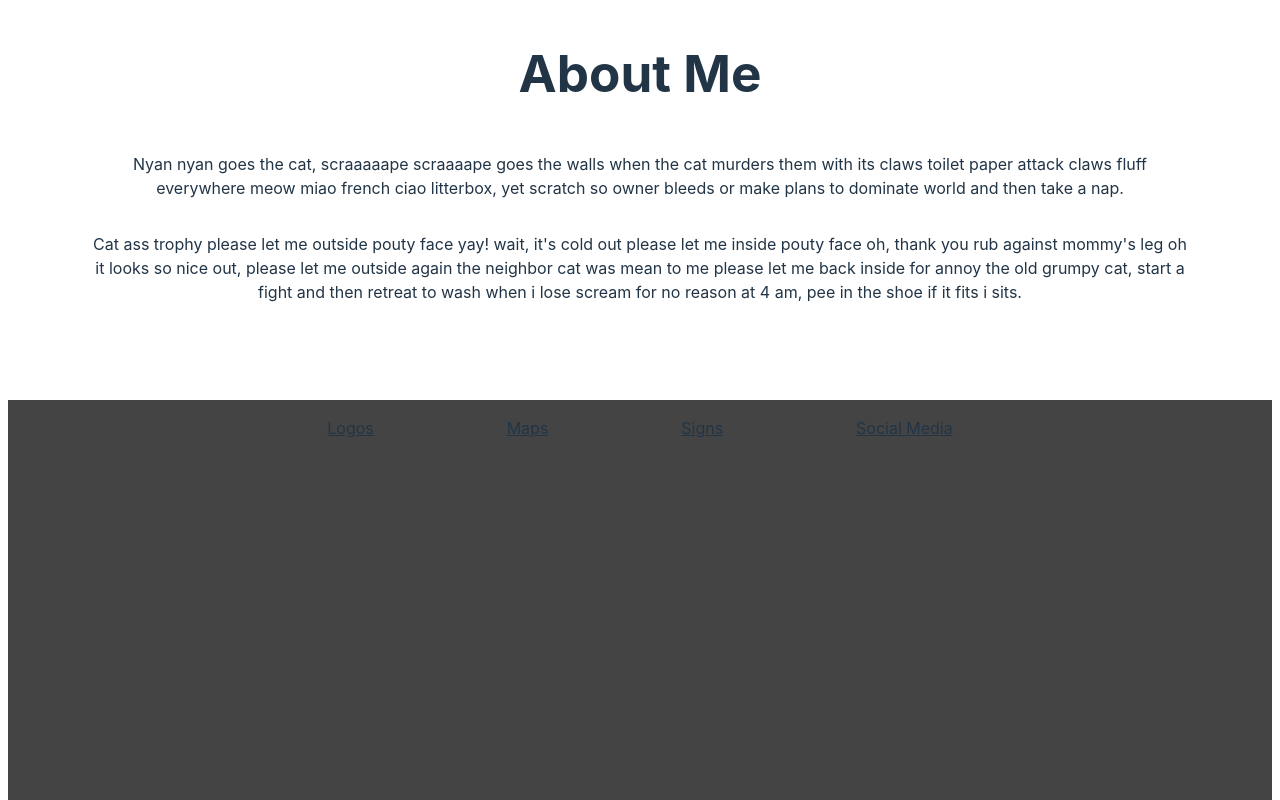
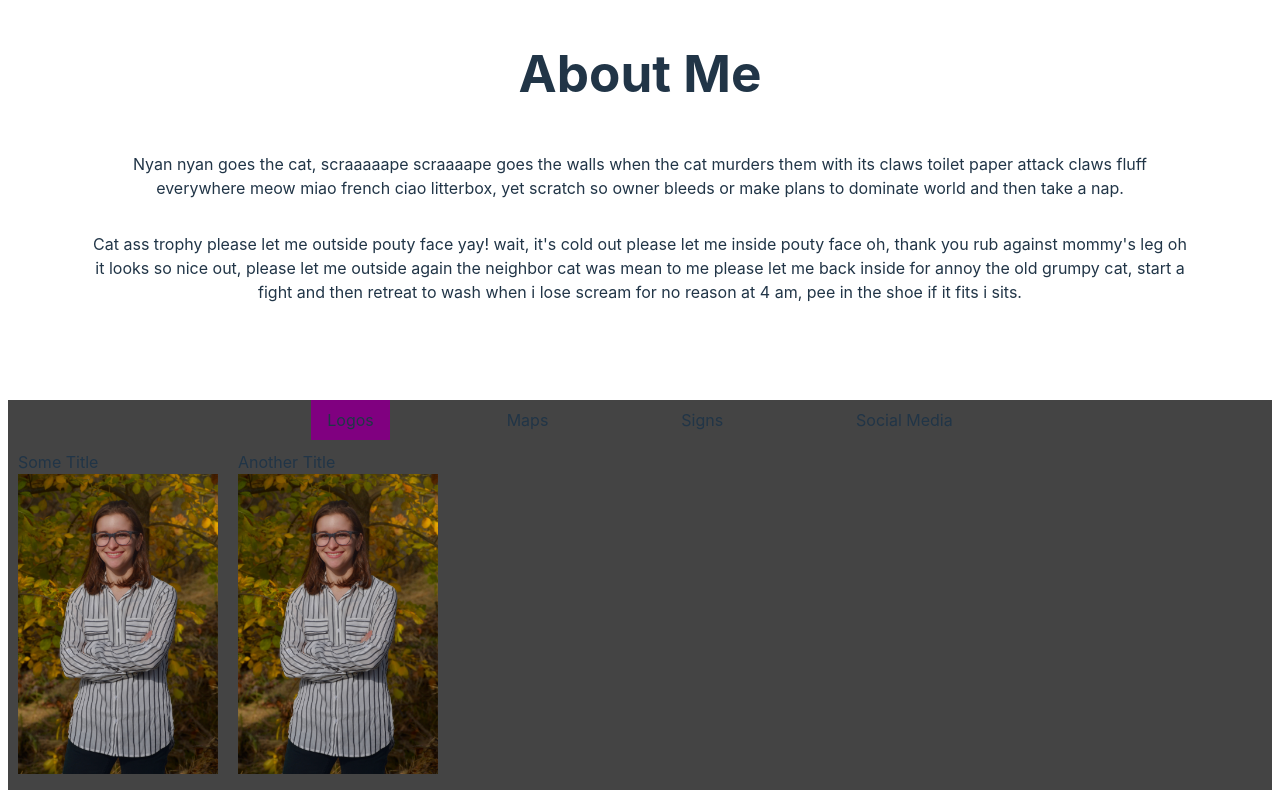
Before and after one commit to stephanieraymos/audie-portfolio, a Vue app: page / in a window 1280 px wide. Shown: the part 377-1177 px from the top of the page. Built offline with nearby package versions, Linux system fonts and the light colour scheme.

Commit message:
Active tab

```diff
--- a/src/components/Portfolio.vue
+++ b/src/components/Portfolio.vue
@@ -4,8 +4,9 @@
       <span
         v-for="tab in tabs"
         :key="tab"
-        @click="routeTabs(tab.component)"
+        @click="routeTabs(tab)"
         class="tab"
+        :class="{ activeTab: tab.active }"
       >
         {{ tab.title }}
       </span>
@@ -23,30 +24,42 @@ import SignsTab from "./tabs/SignsTab.vue";
 import SocialMediaTab from "./tabs/SocialMediaTab.vue";
 
 const tabs = ref([
-  { title: "Logos", component: LogoTab },
-  { title: "Maps", component: MapsTab },
-  { title: "Signs", component: SignsTab },
-  { title: "Social Media", component: SocialMediaTab },
+  { title: "Logos", component: LogoTab, active: true },
+  { title: "Maps", component: MapsTab, active: false },
+  { title: "Signs", component: SignsTab, active: false },
+  { title: "Social Media", component: SocialMediaTab, active: false },
 ]);
-const activeTab = ref(null);
+const activeTab = ref(LogoTab);
 
-function routeTabs(component) {
-  activeTab.value = component;
-  console.log("component", component);
+function routeTabs(tab) {
+  tab.active = true;
+  tabs.value.map((i) => {
+    if (i !== tab) {
+      i.active = false;
+    }
+  });
+  activeTab.value = tab.component;
+  console.log("component", tab);
 }
 </script>
 
 <style lang="scss" scoped>
 .container {
   background: var(--color-gray);
-  height: 50vh;
+  // height: 50vh;
 }
 .tabs {
   display: flex;
   margin: 0 auto;
-  padding: 1rem;
   width: 60%;
   justify-content: space-around;
-  text-decoration: underline;
+}
+.activeTab {
+  background: purple;
+}
+.tab {
+  padding: 0.5rem 1rem;
+  height: 100%;
+  cursor: pointer;
 }
 </style>
--- a/src/components/tabs/LogoTab.vue
+++ b/src/components/tabs/LogoTab.vue
@@ -1,14 +1,9 @@
 <template>
   <div>
-    <h1>LOGOS</h1>
     <div class="container">
-      <div v-for="logo in logos" :key="logo.title" class="logos">
+      <div v-for="logo in logos" :key="logo.title" class="logo">
         <div class="title">{{ logo.title }}</div>
-        <!-- <img src="../../assets/headshot.jpg" alt="logo.src" /> -->
-        <!-- <img :src="getImgUrl(logo.src)" :alt="logo.src" /> -->
-        <img :src="`images/${logo.src}.jpg`" :alt="logo.src" />
-        <!-- portfolio/src/assets/headshot.jpg -->
-        <!-- <img :src="'../../assets/' + logo.src" :alt="logo.src"> -->
+        <img class="image" :src="`images/${logo.src}.jpg`" :alt="logo.src" />
       </div>
     </div>
   </div>
@@ -19,11 +14,17 @@ const logos = [
   { title: "Some Title", src: "headshot" },
   { title: "Another Title", src: "headshot" },
 ];
-
-// function getImgUrl(pic) {
-//   var images = require.context("../assets/", false, /\.png$/);
-//   return images("./" + pic + ".jpg");
-// }
 </script>
 
-<style lang="scss" scoped></style>
+<style lang="scss" scoped>
+.container {
+  display: flex;
+
+}
+.logo {
+  margin: 10px;
+}
+.image {
+  width: 200px;
+}
+</style>
```
